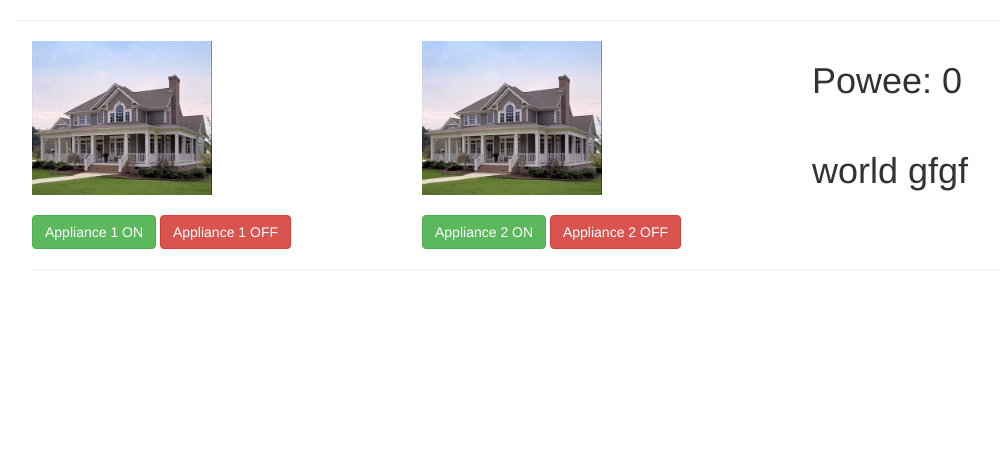
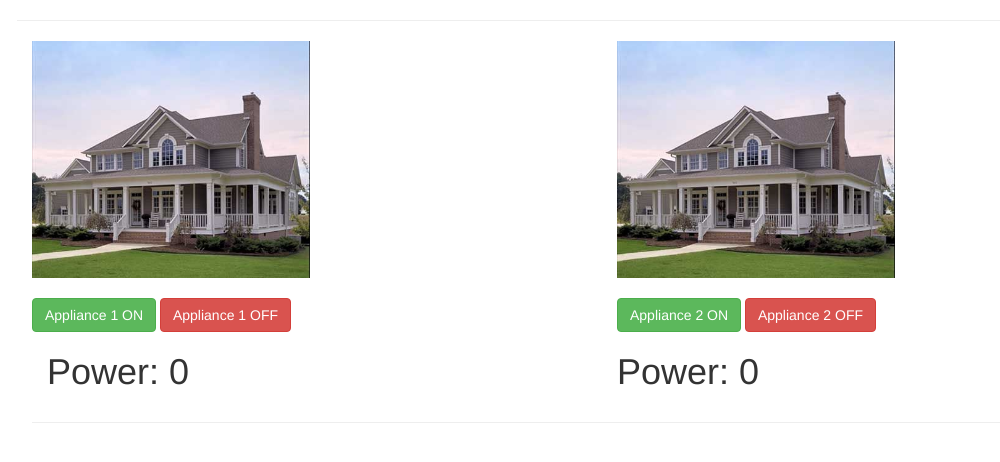
Before and after one commit to Keshab23/IoT-enabled-smart-water-management-system, a Flask app: template templates/energy.html in a window 1280 px wide. Shown: the part 50-512 px from the top of the page, without its empty margins (38-1038 px from the left). Run offline with Flask 2, Linux system fonts and the light colour scheme; the template is opened without the code that fills it, so the values that code supplies are empty; parts of the project's set-up code (start-up, migrations or seed data) failed here and were passed over.

Commit message:
tank data updated

```diff
--- a/server.py
+++ b/server.py
@@ -19,13 +19,21 @@ logged_in = False
 
 def on_connect(client, userdata, flags, rc):
     if rc == 0:
-        print("Connected to broker")
         global Connected                #Use global variable
         Connected = True                #Signal connection
-
+        client.subscribe("WaterManagement/LevelData",0)
     else:
         print("Connection failed")
 
+def on_message(client, userdata, message):
+   requestTopic = message.topic
+   payload=message.payload.decode()
+   global tank5data
+   tank5data = payload
+#  print(payload)
+   requestID = requestTopic.split('/')[3]       # obtain requestID as last field from the topic
+   lTime = strftime('%H:%M:%S', localtime())
+   client.publish((responseTopic + requestID), payload=lTime, qos=0, retain=False)
 
 # MQTT connection
 Connected = False #global variable for the state of the connection
@@ -36,7 +44,8 @@ password = "rPoyUPthnjdI"
 
 client = mqttClient.Client("Python")
 client.username_pw_set(user, password=password)
-client.on_connect= on_connect
+client.on_connect = on_connect
+# client.on_message = on_message
 client.connect(broker_address, port=port)
 client.loop_start()
 while Connected != True:    #Wait for connection
@@ -52,8 +61,8 @@ while Connected != True:    #Wait for connection
 #     client.loop_stop()
 
 power =0
-tank1data = 40
-tank2data = 40
+tank1data = 50
+tank2data = 30
 current =  "OFF"
 option = ""
 ontime = 0
@@ -140,7 +149,7 @@ def power(p):
 def change(switch):
     global option
     option = switch
-    print(switch);
+    print(switch)
     client.publish("WaterManagement/Control",option)
     return option
 
@@ -203,6 +212,8 @@ def show_post2(depth_cm2):
 
 @app.route('/return_global', methods=['GET'])
 def return_global():
+    client.on_message = on_message
+    print(tank5data)
     global tank1data
     global tank2data
     global current
@@ -223,7 +234,7 @@ def return_global():
             f = diff.microseconds
             ontime = ontime + f
 
-    return jsonify(tank1 = tank1data , tank2 = tank2data, stat = current, time = ontime/1000000, net= netlitres)
+    return jsonify(tank1 = tank5data , tank2 = tank2data, stat = current, time = ontime/1000000, net= netlitres)
 
 
 if __name__ == "__main__":
--- a/templates/energy.html
+++ b/templates/energy.html
@@ -63,7 +63,7 @@
 
     <hr>
 
-    <div class="col-md-4 col-md-push-4">
+    <div class="col-md-6 col-md-push-6">
 
       <img padding="10%" src="/static/house.jpg" height="50%" width="50%" margin="5%" >
         <br> <br>
@@ -71,7 +71,7 @@
         <div id = 'a1off' onclick="change_status('a1off')" class="btn btn-danger">Appliance 2 OFF</div>
     </div>
 
-    <div class="col-md-4 col-md-pull-4 ">
+    <div class="col-md-6 col-md-pull-6">
 
       <img  src="/static/house.jpg" height="50%" width="50%" margin="5%" >
       <br><br>
@@ -79,10 +79,13 @@
       <div id = 'a2off' onclick="change_status('a2off')" class="btn btn-danger">Appliance 1 OFF</div>
     </div>
 
-    <div class="col-md-4">
-    <h1>Powee: <span id = "power">0</span></h1>
-    <br>
-    <h1>world <span>gfgf</span></h1>
+    <div class="col-md-12">
+      <div class="col-md-6">
+          <h1>Power: <span id = "power">0</span></h1>
+      </div>
+      <div class="col-md-6">
+          <h1>Power: <span id = "power">0</span></h1>
+      </div>
     </div>
 
   </div>
```
